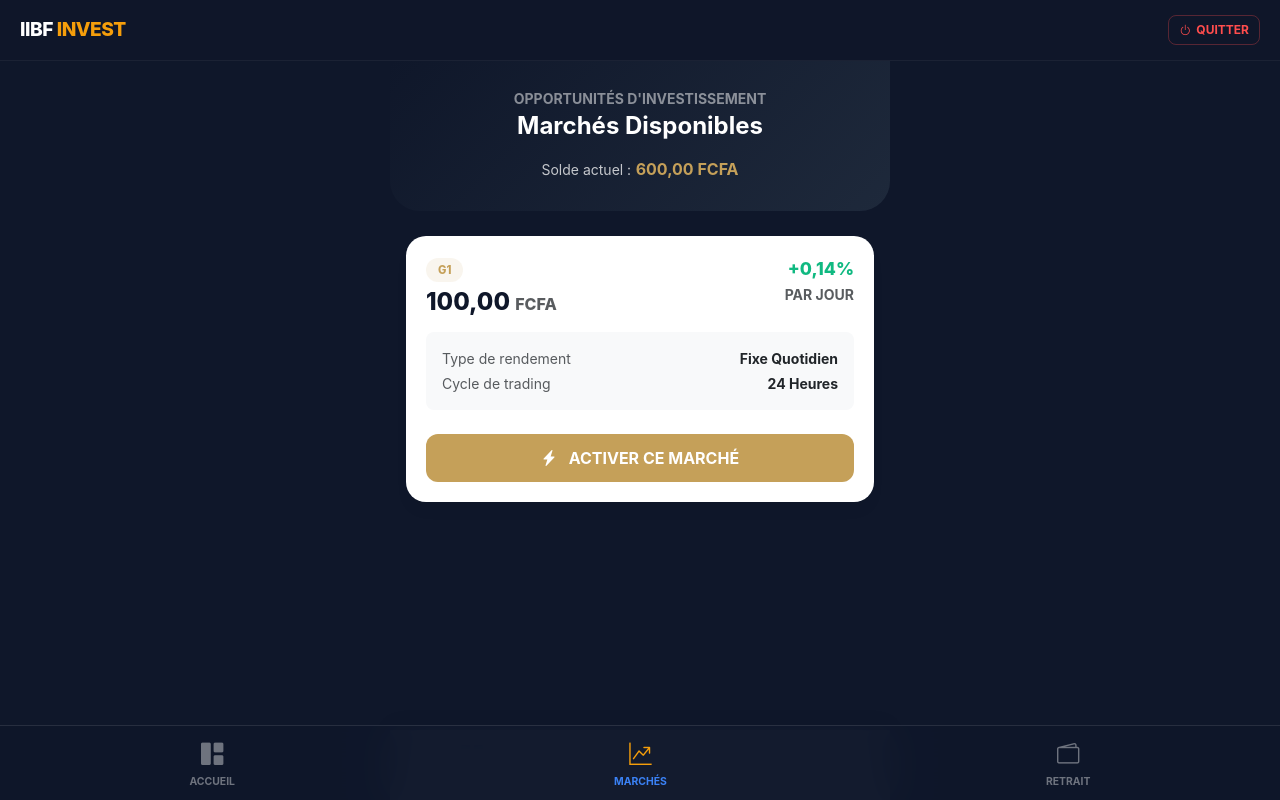
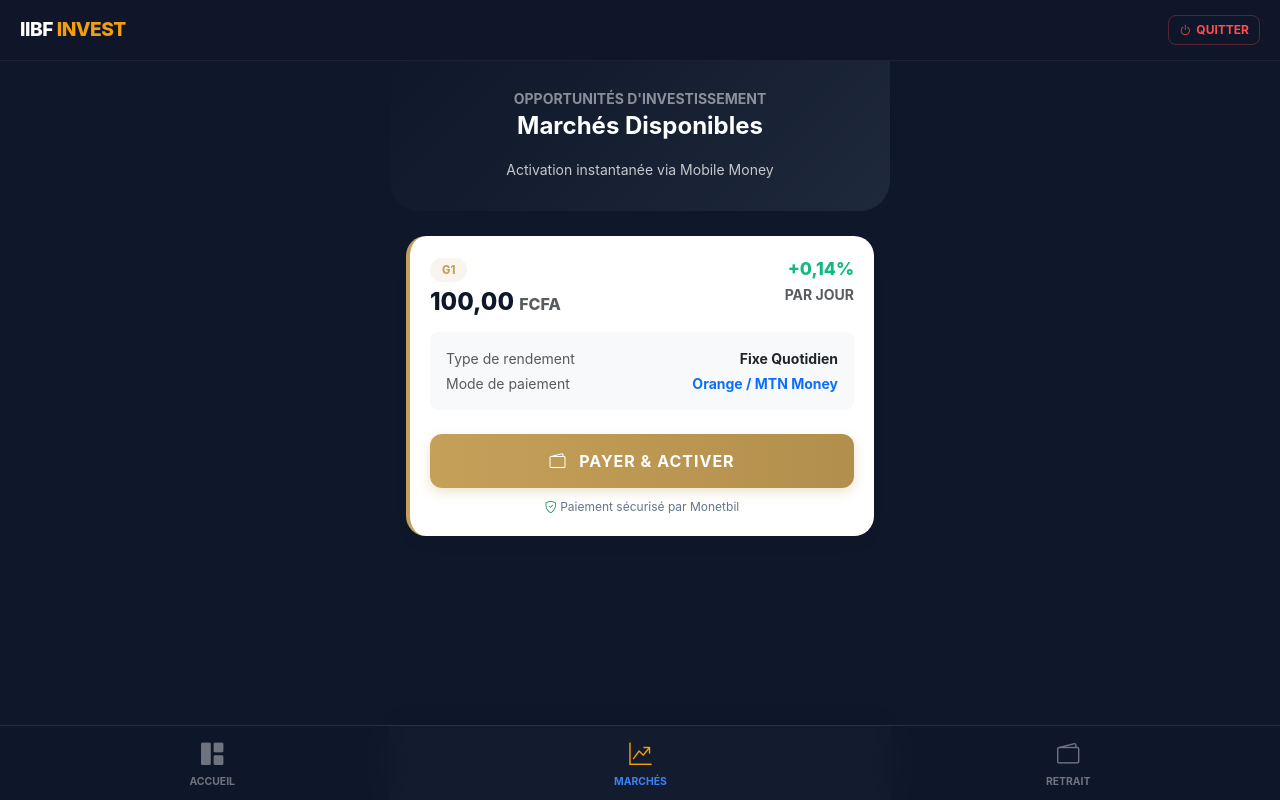
Before and after one commit to IIBFINVESTI/iibfinvesti.IB, a Django app: page /marches/ in a window 1280 px wide. Run offline with Django 5.2, Linux system fonts and the light colour scheme; a user stored in the database is signed in; data comes from the database, SQL or seed files in the repository; both versions use the stored data as it was after the commit; parts of the project's set-up code (start-up, migrations or seed data) failed here and were passed over.

Commit message:
Mise à jour configuration Monetbil et sécurité production

```diff
--- a/core/urls.py
+++ b/core/urls.py
@@ -1,12 +1,38 @@
 from django.contrib import admin
 from django.urls import path, include
+from django.conf import settings
+from django.conf.urls.static import static
+from django.shortcuts import redirect
+
+# ==============================================================================
+# CONFIGURATION DES URLS RACINES (CORE) - VERSION MONETBIL
+# ==============================================================================
 
 urlpatterns = [
+    # 1. INTERFACE D'ADMINISTRATION
     path('admin/', admin.site.urls),
 
-    # On retire la ligne logout d'ici car elle est déjà gérée
-    # dans users/urls.py avec ta propre vue (views.deconnexion_view)
+    # 2. GESTION DES UTILISATEURS (Inscription, Connexion, Profils)
+    path('users/', include('users.urls')),
 
-    path('users/', include('users.urls')),
+    # 3. SYSTÈME D'INVESTISSEMENT & PAIEMENTS (PONZI)
+    # Inclut l'accueil, le dashboard et le WEBHOOK Monetbil à la racine
     path('', include('ponzi.urls')),
 ]
+
+# ==============================================================================
+# GESTION DES FICHIERS STATIQUES ET MÉDIAS
+# ==============================================================================
+
+if settings.DEBUG:
+    urlpatterns += static(settings.STATIC_URL, document_root=settings.STATIC_ROOT)
+    urlpatterns += static(settings.MEDIA_URL, document_root=settings.MEDIA_ROOT)
+else:
+    # Configuration pour la production (PythonAnywhere)
+    urlpatterns += static(settings.MEDIA_URL, document_root=settings.MEDIA_ROOT)
+
+# ==============================================================================
+# RAPPEL DE CONFIGURATION MONETBIL
+# ==============================================================================
+# Ton URL de Webhook à renseigner chez Monetbil est :
+# https://iibfaraba.pythonanywhere.com/monetbil-webhook/
--- a/ponzi/urls.py
+++ b/ponzi/urls.py
@@ -2,23 +2,30 @@ from django.urls import path
 from . import views
 
 urlpatterns = [
-    # --- 1. Accueil & Landing Page ---
+    # --- 1. ACCUEIL & LANDING PAGE ---
+    # Affiche la page d'entrée du site
     path('', views.index_view, name='index'),
 
-    # --- 2. Espace Personnel (Le Dashboard) ---
+    # --- 2. ESPACE PERSONNEL (DASHBOARD) ---
+    # Le cœur de l'application pour l'utilisateur connecté
     path('dashboard/', views.dashboard_view, name='dashboard'),
 
-    # --- 3. Le Marché (Catalogue des Packs) ---
+    # --- 3. LE MARCHÉ (CATALOGUE DES PACKS) ---
+    # Liste tous les packs d'investissement disponibles
     path('marches/', views.liste_packs, name='packs'),
 
-    # --- 4. Gestion des Transactions (Retraits) ---
+    # --- 4. INTERFACE DE DÉPÔT LIBRE ---
+    # La page avec les logos Orange/MTN pour recharger le solde
+    path('depot/', views.initier_depot, name='depot'),
+
+    # --- 5. GESTION DES FLUX FINANCIERS (RETRAITS) ---
+    # Formulaire pour retirer de l'argent le samedi soir
     path('retrait/', views.demander_retrait, name='demander_retrait'),
 
-    # --- 5. Actions d'Investissement ---
-    path('activer-pack/<int:grille_id>/', views.activer_pack, name='activer_pack'),
+    # --- 6. SYSTÈME DE PAIEMENT MONETBIL ---
+    # Envoie l'utilisateur vers le widget de paiement
+    path('initier-paiement/', views.initier_paiement, name='initier-paiement'),
 
-    # --- 6. Outils Système & Maintenance ---
-    # J'ai gardé le nom 'simuler_gains' que tu avais,
-    # MAIS j'ai ajouté 'simuler_gains_test' au cas où ton template l'appelle ainsi.
-    path('simuler-gains/', views.simuler_gains_test, name='simuler_gains_test'),
+    # URL invisible appelée par Monetbil pour confirmer la réception de l'argent
+    path('monetbil-webhook/', views.monetbil_webhook, name='monetbil-webhook'),
 ]
--- a/ponzi/views.py
+++ b/ponzi/views.py
@@ -1,122 +1,193 @@
+import uuid
+import logging
+from decimal import Decimal, InvalidOperation
+
 from django.shortcuts import render, get_object_or_404, redirect
 from django.contrib.auth.decorators import login_required
 from django.contrib import messages
 from django.db import transaction
+from django.utils import timezone
+from django.conf import settings
+from django.http import HttpResponse
+from django.views.decorators.csrf import csrf_exempt
+from django.contrib.auth.models import User
+
+# Importation de tes modèles et utilitaires
 from .models import Grille, Investissement, HistoriqueGain, Retrait
-from django.utils import timezone # Meilleur pour la gestion Africa/Douala
-from decimal import Decimal, InvalidOperation
 from .utils import distribuer_gains_quotidiens
 
-# 1. Page d'accueil publique
+# Configuration du logger pour le suivi des transactions
+logger = logging.getLogger(__name__)
+
+# ==============================================================================
+# 1. PAGES PUBLIQUES & DASHBOARD
+# ==============================================================================
+
 def index_view(request):
+    """Page d'accueil du site."""
+    if request.user.is_authenticated:
+        return redirect('dashboard')
     return render(request, 'ponzi/index.html')
 
-# 2. Dashboard de l'utilisateur
 @login_required
 def dashboard_view(request):
+    """Tableau de bord principal de l'investisseur."""
     profil = request.user.profil
+
     # Récupération des investissements actifs
-    mes_investissements = Investissement.objects.filter(utilisateur=request.user, actif=True)
-    # Historique des 7 derniers gains
+    mes_investissements = Investissement.objects.filter(
+        utilisateur=request.user,
+        actif=True
+    ).select_related('grille')
+
+    # Historique des derniers gains
     derniers_gains = HistoriqueGain.objects.filter(profil=profil).order_by('-date_distribution')[:7]
 
-    # Logique du retrait (Samedi 18h)
+    # Vérification de l'ouverture des retraits (Samedi 18h)
     maintenant = timezone.now()
-    est_samedi = maintenant.weekday() == 5
-    heure_valide = maintenant.hour >= 18
-    peut_retirer = est_samedi and heure_valide
+    peut_retirer = (maintenant.weekday() == 5 and maintenant.hour >= 18)
 
     context = {
         'profil': profil,
         'mes_investissements': mes_investissements,
         'derniers_gains': derniers_gains,
         'peut_retirer': peut_retirer,
+        'grilles': Grille.objects.all().order_by('montant'),
     }
     return render(request, 'ponzi/dashboard.html', context)
 
-# 3. LE MARCHÉ (La fonction qui manquait pour vos URLs)
+# ==============================================================================
+# 1.1 FONCTIONS AJOUTÉES (POUR CORRIGER LES ERREURS URLS)
+# ==============================================================================
+
 @login_required
 def liste_packs(request):
-    """Affiche tous les packs disponibles à l'achat"""
+    """Affiche le catalogue des packs d'investissement."""
     grilles = Grille.objects.all().order_by('montant')
     return render(request, 'ponzi/marches.html', {'grilles': grilles})
 
-# 4. Activer un pack d'investissement
 @login_required
-def activer_pack(request, grille_id):
-    if request.method != 'POST':
-        return redirect('packs')
+def simuler_gains_test(request):
+    """Force la distribution des gains (Utile pour tes tests en local)."""
+    distribuer_gains_quotidiens()
+    messages.success(request, "💸 Simulation des gains réussie !")
+    return redirect('dashboard')
 
-    grille = get_object_or_404(Grille, id=grille_id)
-    profil = request.user.profil
+@login_required
+def initier_depot(request):
+    """Affiche la page de choix du montant de dépôt (Logos Orange/MTN)."""
+    return render(request, 'ponzi/depot.html')
 
-    if profil.solde < grille.montant:
-        messages.error(request, f"Solde insuffisant ! Il vous manque {grille.montant - profil.solde} FCFA.")
-        return redirect('packs')
+# ==============================================================================
+# 2. FLUX DE PAIEMENT (MONETBIL)
+# ==============================================================================
 
-    try:
-        with transaction.atomic():
-            # Déduction du solde
-            profil.solde -= grille.montant
-            profil.save()
+@login_required
+def initier_paiement(request):
+    """Prépare la transaction et redirige vers Monetbil."""
+    if request.method == "POST":
+        montant = request.POST.get('amount')
+        grille_id = request.POST.get('grille_id', 'SOLDE')
 
-            # Création de l'investissement
-            Investissement.objects.create(
-                utilisateur=request.user,
-                grille=grille,
-                actif=True
-            )
+        if not montant:
+            messages.error(request, "Veuillez entrer un montant valide.")
+            return redirect('dashboard')
 
-        messages.success(request, f"Félicitations ! Votre pack {grille.nom} est maintenant actif.")
-    except Exception as e:
-        messages.error(request, "Une erreur technique est survenue.")
+        ref_combinee = f"{request.user.id}|{grille_id}"
+
+        params = {
+            'service': settings.MONETBIL_SERVICE_KEY,
+            'amount': montant,
+            'currency': 'XAF',
+            'item_ref': ref_combinee,
+            'order_id': f"INV-{uuid.uuid4().hex[:6].upper()}",
+            'email': request.user.email,
+            'return_url': request.build_absolute_uri('/dashboard/'),
+            'notify_url': 'https://iibfaraba.pythonanywhere.com/monetbil-webhook/',
+        }
+
+        from urllib.parse import urlencode
+        query_string = urlencode(params)
+        pay_url = f"{settings.MONETBIL_WIDGET_URL}{settings.MONETBIL_SERVICE_KEY}?{query_string}"
+
+        return redirect(pay_url)
 
     return redirect('dashboard')
 
-# 5. Demande de retrait
+@csrf_exempt
+def monetbil_webhook(request):
+    """Validation automatique du paiement par le serveur Monetbil."""
+    data = request.POST if request.method == 'POST' else request.GET
+    status = data.get('status')
+    ref_combinee = data.get('item_ref')
+
+    if status == 'success' and ref_combinee:
+        try:
+            user_id, action_id = ref_combinee.split('|')
+            montant_final = Decimal(data.get('amount', 0))
+
+            with transaction.atomic():
+                user = User.objects.get(id=user_id)
+
+                if action_id == "SOLDE":
+                    user.profil.solde += montant_final
+                    user.profil.save()
+                    logger.info(f"💰 DEPÔT REUSSI : {user.username}")
+                else:
+                    grille = Grille.objects.get(id=action_id)
+                    Investissement.objects.create(
+                        utilisateur=user,
+                        grille=grille,
+                        actif=True,
+                        date_activation=timezone.now()
+                    )
+                    logger.info(f"✅ PACK ACTIVE : {grille.nom} pour {user.username}")
+
+            return HttpResponse("SUCCESS", status=200)
+        except Exception as e:
+            logger.error(f"❌ ERREUR WEBHOOK : {str(e)}")
+            return HttpResponse("Error", status=500)
+
+    return HttpResponse("OK", status=200)
+
+# ==============================================================================
+# 3. GESTION DES RETRAITS
+# ==============================================================================
+
 @login_required
 def demander_retrait(request):
+    """Enregistre une demande de retrait le samedi soir."""
     profil = request.user.profil
     maintenant = timezone.now()
 
-    # Restriction (à commenter pour tes tests)
     if not (maintenant.weekday() == 5 and maintenant.hour >= 18):
-        messages.warning(request, "Les retraits ne sont ouverts que le samedi à partir de 18h.")
+        messages.warning(request, "Guichet fermé. Revenez samedi dès 18h.")
         return redirect('dashboard')
 
     if request.method == 'POST':
         try:
             montant = Decimal(request.POST.get('montant', '0').replace(',', '.'))
-            numero = request.POST.get('telephone')
+            numero = request.POST.get('telephone', '').strip()
 
             if montant < 1000:
-                messages.error(request, "Minimum 1000 FCFA.")
+                messages.error(request, "Minimum de retrait : 1000 FCFA.")
             elif montant > profil.solde:
                 messages.error(request, "Solde insuffisant.")
-            elif not numero or len(numero) < 8:
+            elif len(numero) < 8:
                 messages.error(request, "Numéro invalide.")
             else:
                 with transaction.atomic():
                     profil.solde -= montant
                     profil.save()
                     Retrait.objects.create(
-                        profil=profil, montant=montant,
-                        numero_paiement=numero, statut='EN_ATTENTE'
+                        profil=profil,
+                        montant=montant,
+                        numero_paiement=numero,
+                        statut='EN_ATTENTE'
                     )
-                messages.success(request, "Demande envoyée !")
+                messages.success(request, f"🚀 Demande de {montant} XAF enregistrée.")
                 return redirect('dashboard')
         except (InvalidOperation, ValueError):
             messages.error(request, "Montant invalide.")
 
     return render(request, 'ponzi/retrait.html', {'profil': profil})
-
-# 6. Simulation manuelle (Admin)
-@login_required
-def simuler_gains_test(request):
-    if not request.user.is_staff:
-        messages.error(request, "Accès réservé.")
-        return redirect('dashboard')
-
-    resultat = distribuer_gains_quotidiens()
-    messages.success(request, resultat)
-    return redirect('dashboard')
--- a/templates/ponzi/marches.html
+++ b/templates/ponzi/marches.html
@@ -28,6 +28,11 @@
         box-shadow: 0 10px 15px -3px rgba(0, 0, 0, 0.05);
         margin-bottom: 20px;
         padding: 20px;
+        transition: transform 0.2s;
+    }
+
+    .pack-card:active {
+        transform: scale(0.98);
     }
 
     .price-text {
@@ -46,20 +51,35 @@
     }
 
     .btn-activate {
-        background: var(--bank-gold);
+        background: linear-gradient(to right, var(--bank-gold), #b38f4d);
         color: white !important;
         border: none;
         border-radius: 12px;
         font-weight: 700;
         width: 100%;
-        padding: 12px;
+        padding: 15px;
         transition: 0.3s;
+        text-transform: uppercase;
+        letter-spacing: 1px;
+        box-shadow: 0 4px 12px rgba(197, 160, 89, 0.3);
+    }
+
+    .btn-activate:hover {
+        transform: translateY(-2px);
+        box-shadow: 0 6px 15px rgba(197, 160, 89, 0.4);
     }
 
     .profit-tag {
         color: #10b981;
         font-weight: 800;
         font-size: 1.1rem;
+    }
+
+    .payment-security {
+        font-size: 0.75rem;
+        color: #64748b;
+        text-align: center;
+        margin-top: 10px;
     }
 </style>
 
@@ -68,17 +88,14 @@
         <h6 class="text-white-50 small fw-bold mb-1">OPPORTUNITÉS D'INVESTISSEMENT</h6>
         <h4 class="fw-bold mb-0">Marchés Disponibles</h4>
         <div class="mt-3">
-            <span class="small opacity-75">Solde actuel :</span>
-            <span class="fw-bold" style="color: var(--bank-gold);">
-                {{ user.profil.solde|default:"0" }} FCFA
-            </span>
+            <span class="small opacity-75">Activation instantanée via Mobile Money</span>
         </div>
     </div>
 
     {% if messages %}
     <div class="px-3">
         {% for message in messages %}
-        <div class="alert alert-warning small fw-bold rounded-4 shadow-sm border-0 mb-3">
+        <div class="alert {% if message.tags == 'error' %}alert-danger{% else %}alert-warning{% endif %} small fw-bold rounded-4 shadow-sm border-0 mb-3">
             <i class="bi bi-exclamation-circle-fill me-2"></i> {{ message }}
         </div>
         {% endfor %}
@@ -87,7 +104,7 @@
 
     <div class="px-3">
         {% for grille in grilles %}
-        <div class="pack-card">
+        <div class="pack-card border-start border-4" style="border-left-color: var(--bank-gold) !important;">
             <div class="d-flex justify-content-between align-items-start mb-3">
                 <div>
                     <span class="pack-badge text-uppercase">{{ grille.nom }}</span>
@@ -107,17 +124,23 @@
                     <span class="fw-bold text-dark">Fixe Quotidien</span>
                 </div>
                 <div class="d-flex justify-content-between small">
-                    <span class="text-muted">Cycle de trading</span>
-                    <span class="fw-bold text-dark">24 Heures</span>
+                    <span class="text-muted">Mode de paiement</span>
+                    <span class="fw-bold text-primary">Orange / MTN Money</span>
                 </div>
             </div>
 
-            <form action="{% url 'activer_pack' grille.id %}" method="POST" onsubmit="return confirmerAchat('{{ grille.nom }}', '{{ grille.montant }}')">
+            <form action="{% url 'initier-paiement' %}" method="POST" onsubmit="return confirmerAchat('{{ grille.nom|escapejs }}', '{{ grille.montant|escapejs }}')">
                 {% csrf_token %}
+                <input type="hidden" name="amount" value="{{ grille.montant }}">
+                <input type="hidden" name="grille_id" value="{{ grille.id }}">
+
                 <button type="submit" class="btn-activate">
-                    <i class="bi bi-lightning-charge-fill me-2"></i> ACTIVER CE MARCHÉ
+                    <i class="bi bi-wallet2 me-2"></i> PAYER & ACTIVER
                 </button>
             </form>
+            <div class="payment-security">
+                <i class="bi bi-shield-check text-success"></i> Paiement sécurisé par Monetbil
+            </div>
         </div>
         {% empty %}
         <div class="text-center py-5">
@@ -128,21 +151,27 @@
     </div>
 </div>
 
-<nav class="bottom-nav" style="position: fixed; bottom: 0; left: 50%; transform: translateX(-50%); width: 100%; max-width: 500px; height: 70px; background: white; display: flex; justify-content: space-around; align-items: center; border-top: 1px solid #edf2f7; z-index: 1000; box-shadow: 0 -5px 20px rgba(0,0,0,0.05);">
-    <a href="{% url 'dashboard' %}" class="nav-item" style="text-align: center; color: #94a3b8; text-decoration: none; font-size: 0.7rem; font-weight: 600; text-transform: uppercase;">
-        <i class="bi bi-grid-1x2-fill" style="font-size: 1.4rem; display: block;"></i> Banque
+<nav class="bottom-nav" style="position: fixed; bottom: 0; left: 50%; transform: translateX(-50%); width: 100%; max-width: 500px; height: 75px; background: white; display: flex; justify-content: space-around; align-items: center; border-top: 1px solid #edf2f7; z-index: 1000; box-shadow: 0 -5px 20px rgba(0,0,0,0.05); padding-bottom: 10px;">
+    <a href="{% url 'dashboard' %}" class="nav-item" style="text-align: center; color: #94a3b8; text-decoration: none; font-size: 0.65rem; font-weight: 700; text-transform: uppercase;">
+        <i class="bi bi-grid-1x2-fill" style="font-size: 1.4rem; display: block; margin-bottom: 2px;"></i> Banque
     </a>
-    <a href="{% url 'packs' %}" class="nav-item active" style="text-align: center; color: var(--bank-gold); text-decoration: none; font-size: 0.7rem; font-weight: 600; text-transform: uppercase;">
-        <i class="bi bi-stack" style="font-size: 1.4rem; display: block;"></i> Marchés
+    <a href="{% url 'packs' %}" class="nav-item active" style="text-align: center; color: var(--bank-gold); text-decoration: none; font-size: 0.65rem; font-weight: 700; text-transform: uppercase;">
+        <i class="bi bi-stack" style="font-size: 1.4rem; display: block; margin-bottom: 2px;"></i> Marchés
     </a>
-    <a href="{% url 'demander_retrait' %}" class="nav-item" style="text-align: center; color: #94a3b8; text-decoration: none; font-size: 0.7rem; font-weight: 600; text-transform: uppercase;">
-        <i class="bi bi-arrow-left-right" style="font-size: 1.4rem; display: block;"></i> Retrait
+    <a href="{% url 'demander_retrait' %}" class="nav-item" style="text-align: center; color: #94a3b8; text-decoration: none; font-size: 0.65rem; font-weight: 700; text-transform: uppercase;">
+        <i class="bi bi-arrow-left-right" style="font-size: 1.4rem; display: block; margin-bottom: 2px;"></i> Retrait
     </a>
 </nav>
 
 <script>
     function confirmerAchat(nom, montant) {
-        return confirm("CONFIRMATION IIBF\n\nSouhaitez-vous investir " + montant + " FCFA dans le marché " + nom + " ?");
+        // Ajout d'une sécurité pour éviter que le JS ne bloque le formulaire en cas d'erreur de format
+        try {
+            const montantFormate = Number(montant).toLocaleString('fr-FR');
+            return confirm("PROCÉDURE DE PAIEMENT IIBF\n\nSouhaitez-vous activer le marché " + nom + " pour " + montantFormate + " FCFA ?\n\nVous allez être redirigé vers Monetbil.");
+        } catch (e) {
+            return confirm("Confirmer l'activation de ce pack ?");
+        }
     }
 </script>
 {% endblock %}
```
Also changed, not shown: core/settings.py (+135 -26 lines), static/css/admin_custom.css (added, +47 -0 lines), templates/ponzi/depot.html (added, +70 -0 lines), db.sqlite3, ponzi/migrations/0001_initial.py, ponzi/migrations/0002_configuration_alter_grille_options_and_more.py (deleted), ponzi/migrations/0003_alter_historiquegain_profil_alter_retrait_profil.py (deleted), users/migrations/0001_initial.py, users/migrations/0002_alter_profil_options_alter_profil_date_creation_and_more.py (deleted), users/migrations/0003_grille_profil_commission_payee_and_more.py (deleted).
